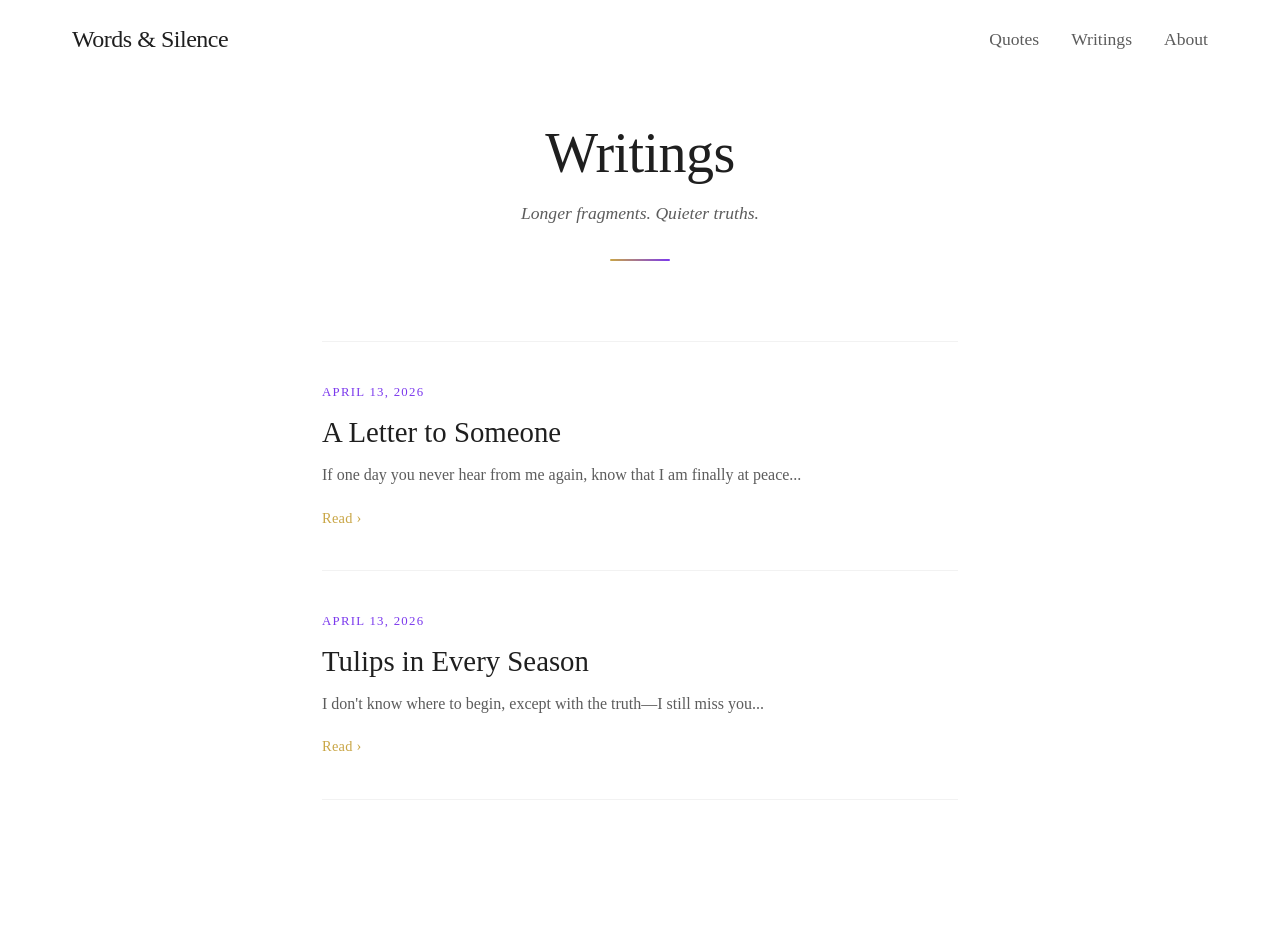
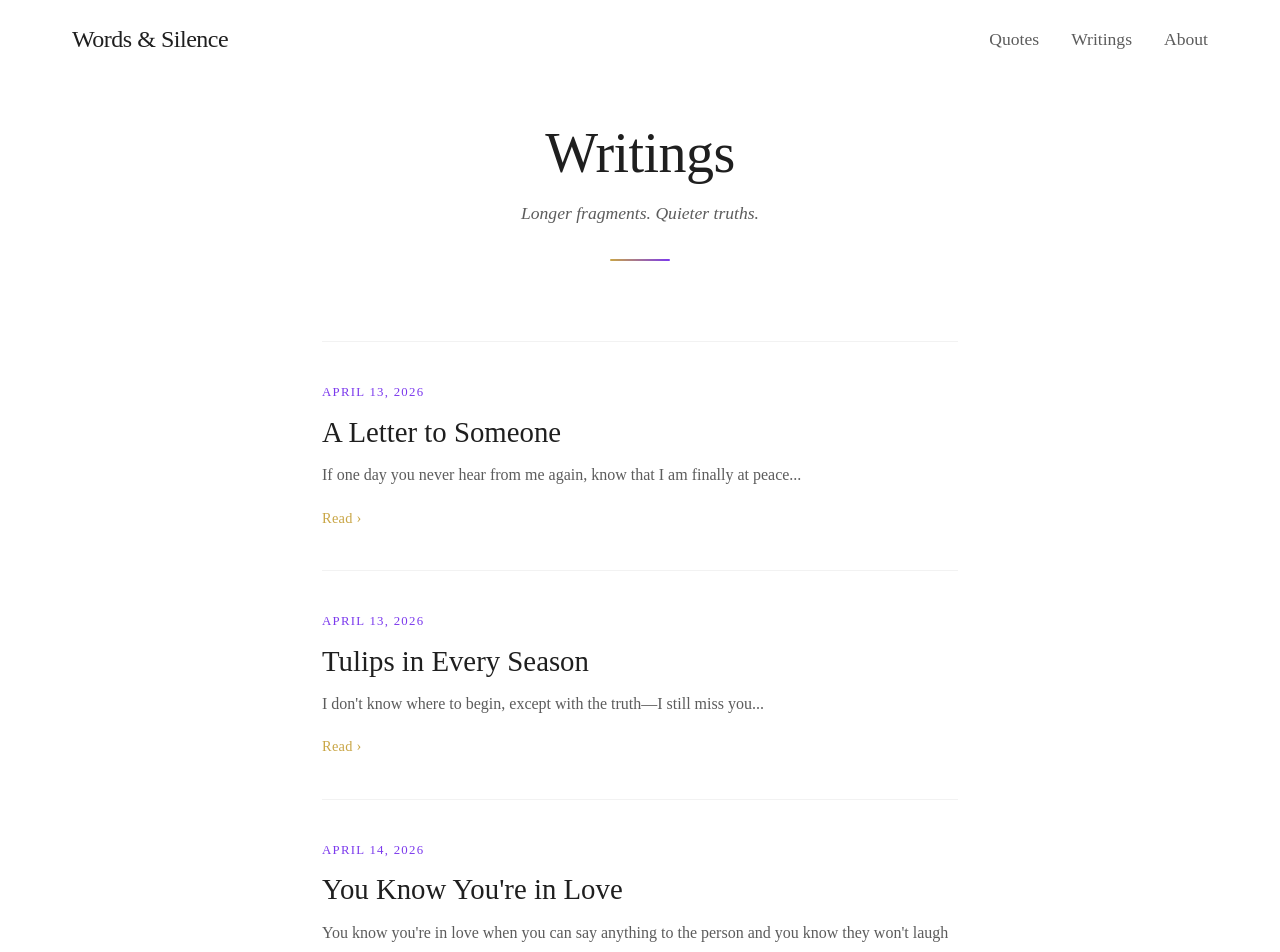
Before and after one commit to AyushSingh360/Words-Sanctuary, a Next.js app: page /writings in a window 1280 px wide. Shown: the top 952 px of the page. Built offline with nearby package versions, Linux system fonts and the light colour scheme; a web font is replaced by a local one.

Commit message:
feat: add writing data interface and initial collection of entries

```diff
--- a/src/app/writings/data.ts
+++ b/src/app/writings/data.ts
@@ -34,6 +34,20 @@ export const writings: Writing[] = [
     ],
     signature: '~ash',
   },
+  {
+    slug: 'you-know-youre-in-love',
+    title: "You Know You\u0027re in Love",
+    date: 'April 14, 2026',
+    excerpt:
+      "You know you\u0027re in love when you can say anything to the person and you know they won\u0027t laugh at you...",
+    paragraphs: [
+      "You know you\u0027re in love when you can say anything to the person and you know they won\u0027t laugh at you. When you can see their face when you close your eyes. When you can still feel their arms around you holding you tight long after they are gone. When you can still taste their kiss after you have said goodbye. You can tell you\u0027re in love when you miss them before they are gone.",
+      "When their voice lingers in your ears. When their presence eases any pain. When their name sends chills down your spine. When they are the only thing you can think about. You know you are in love when you can see all their hopes and dreams and their soul when you look into their eyes.",
+      "When they call you at four in the morning to say, \u0022I love you\u0022 and mean it. When your tears stain not only their shirt, but also their heart. When they are hurt just because of these tears. When even a simple chore done with them can become a lasting memory.",
+      "Ultimately, you know you are in love when you can\u0027t imagine living without them, and can\u0027t figure how did you live before you knew them. When they fulfill every need and without them you are incomplete. The love of someone else completes the heart, and sound and mind all at once.",
+    ],
+    signature: '~ash',
+  },
 ];
 
 export function getWritingBySlug(slug: string): Writing | undefined {
```
